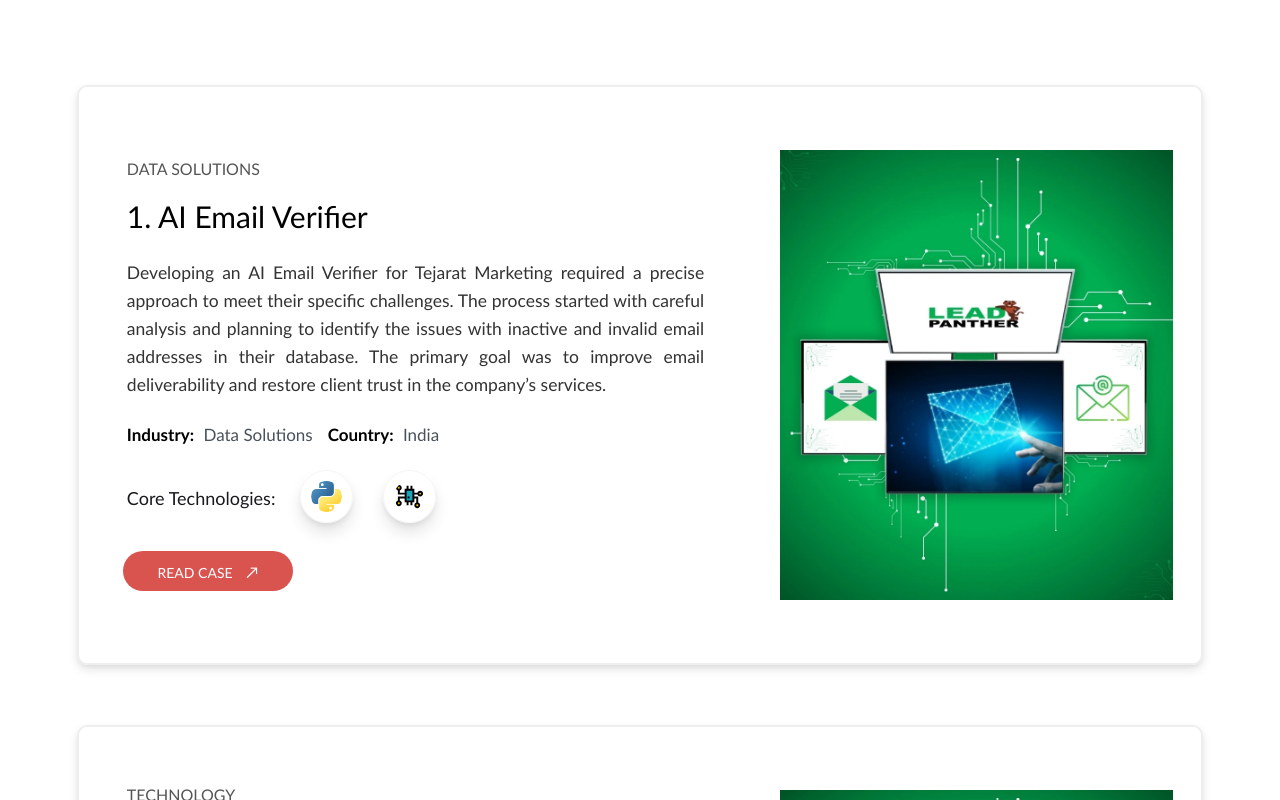
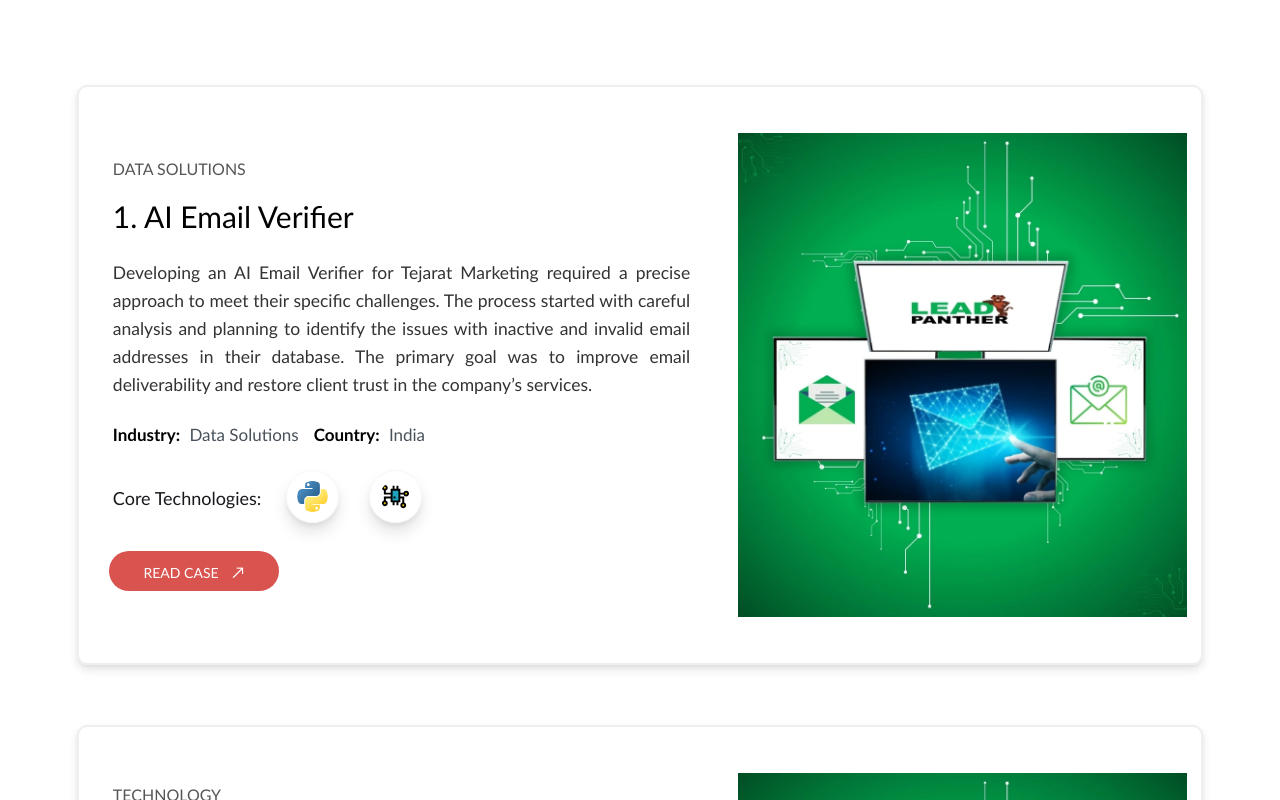
Before and after one commit to Bhavana1831/LeadPanther, a React (Vite) app: page / in a window 1280 px wide. Shown: the part 3440-4240 px from the top of the page. Built offline with nearby package versions, Linux system fonts and the light colour scheme.

Commit message:
initial commit

```diff
--- a/src/Cases/Cases.css
+++ b/src/Cases/Cases.css
@@ -190,11 +190,12 @@
 
 .cases-studies-right {
     /* border: 2px solid black; */
-    height: 450px;
-    width: 35%;
     display: flex;
+    flex-wrap: wrap;
+    gap: 10px;
+    justify-content: center;
     align-items: center;
-    justify-content: center;
+    max-width: 40%;
 }
 
 .case-study-image {
```
